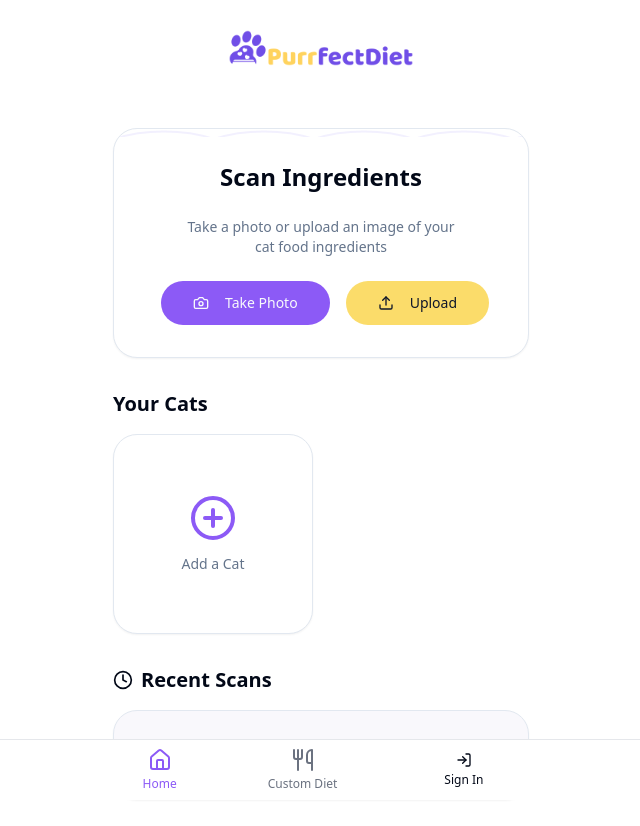
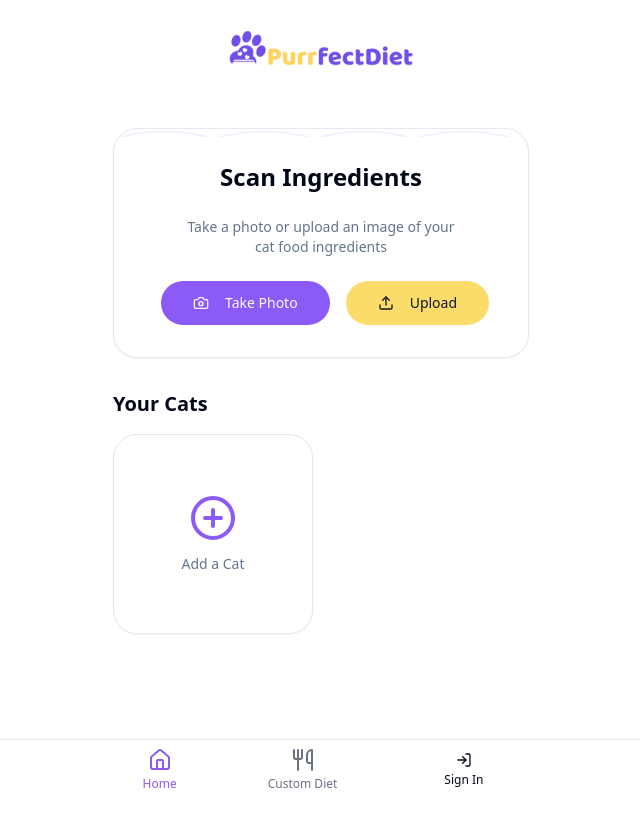
Before and after one commit to alex-p98/purrfectlandindpage, a React (Vite) app: page / in a window 1280 px wide. Shown: the top 826 px of the page, without its empty margins (319-959 px from the left). After the commit the page ends 800 px from the top, so only its background shows below. Built offline with nearby package versions, Linux system fonts and the light colour scheme.

Commit message:
Remove Recent Scans Section
This commit removes the Recent Scans section from the application, including its associated component and references in the Index page.
[skip gpt_engineer]

```diff
--- a/src/pages/Index.tsx
+++ b/src/pages/Index.tsx
@@ -1,7 +1,6 @@
 import { Header } from "@/components/Header";
 import { Scanner } from "@/components/Scanner";
 import { CatProfile } from "@/components/CatProfile";
-import { RecentScans } from "@/components/RecentScans";
 import { BottomNav } from "@/components/BottomNav";
 import { useQuery } from "@tanstack/react-query";
 import { supabase } from "@/integrations/supabase/client";
@@ -73,8 +72,6 @@ const Index = () => {
             </div>
           )}
         </div>
-
-        <RecentScans />
       </main>
       <BottomNav />
     </div>
```
